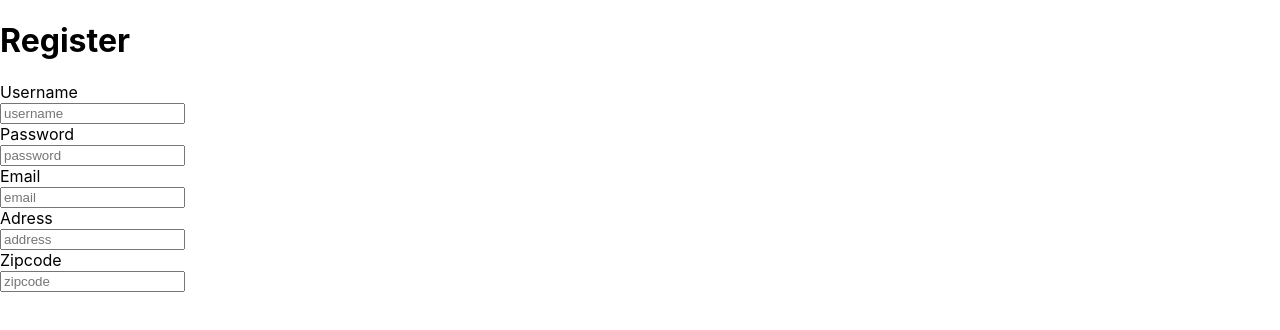
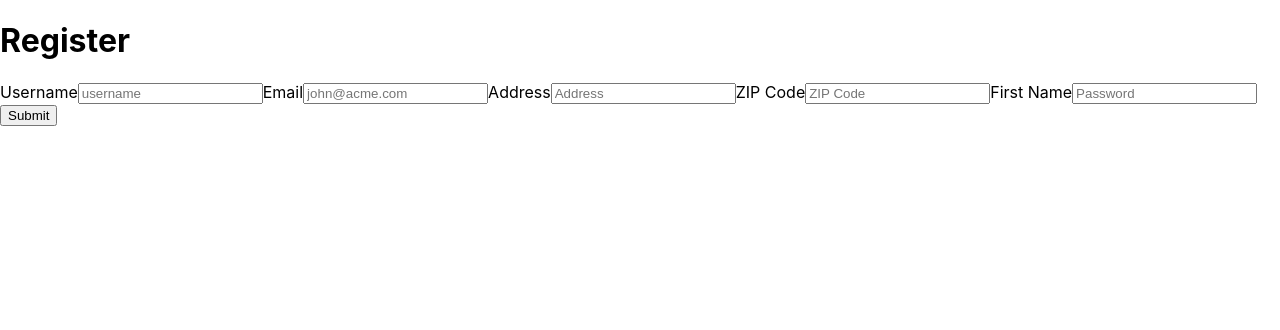
Before and after one commit to braga-felipe/heaps, a Next.js app in the folder client/: page /register in a window 1280 px wide. Shown: the top 330 px of the page. Built offline with nearby package versions, Linux system fonts and the light colour scheme; what urql would draw is missing.

Commit message:
formik-forms-login-register

```diff
--- a/client/src/components/Register/Register.tsx
+++ b/client/src/components/Register/Register.tsx
@@ -1,45 +1,58 @@
 import React from 'react';
-import { Formik, Form } from 'formik';
-import { FormControl, FormLabel } from '@chakra-ui/react';
+import { Formik, Field, Form, FormikHelpers } from 'formik';
 
+interface Values {
+  username: string;
+  email: string;
+  address: string;
+  zipCode: string;
+  password: string;
+
+}
 export default function Register() {
   return (
-    <Formik
-      initialValues={{ username: '', password: '', email: '', address: '', zipcode: '' }}
-      onSubmit={(values) => { console.log(values) }}
-    >
-      {(values, handleChange) => (
+    <div>
+      <h1>Register</h1>
+      <Formik
+        initialValues={{
+          username: '',
+          address: '',
+          zipCode: '',
+          email: '',
+          password: '',
+        }}
+        onSubmit={(
+          values: Values,
+
+        ) => {
+          console.log('values', values);
+
+        }}
+      >
         <Form>
-          <h1>Register</h1>
-          <FormControl>
-            <FormLabel htmlFor='r-username'>Username</FormLabel>
-            <input className='username'
-              value={values.username} onChange={handleChange}
-              id='r-username' placeholder='username'
-            />
-            <FormLabel htmlFor='r-password'>Password</FormLabel>
-            <input className='register-password'
-              value={values.password} onChange={handleChange}
-              id='r-password' placeholder='password'
-            />
-            <FormLabel htmlFor='r-emal'>Email</FormLabel>
-            <input className='register-email'
-              value={values.email} onChange={handleChange}
-              id='r-email' placeholder='email'
-            />
-            <FormLabel htmlFor='r-address'>Adress</FormLabel>
-            <input className='address'
-              value={values.address} onChange={handleChange}
-              id='r-address' placeholder='address'
-            />
-            <FormLabel htmlFor='r-zipcode'>Zipcode</FormLabel>
-            <input className='zipcode'
-              value={values.zipcode} onChange={handleChange}
-              id='r-zipcode' placeholder='zipcode'
-            />
-          </FormControl>
+          <label htmlFor="username">Username</label>
+          <Field id="username" name="username" placeholder="username" />
+
+          <label htmlFor="email">Email</label>
+          <Field
+            id="email"
+            name="email"
+            placeholder="john@acme.com"
+            type="email"
+          />
+
+          <label htmlFor="address">Address</label>
+          <Field id="address" name="address" placeholder="Address" />
+
+          <label htmlFor="zipcode">ZIP Code</label>
+          <Field id="zipcode" name="zipCode" placeholder="ZIP Code" />
+
+          <label htmlFor="password">First Name</label>
+          <Field id="password" name="password" placeholder="Password" type='password' />
+
+          <button type="submit">Submit</button>
         </Form>
-      )}
-    </Formik >
+      </Formik>
+    </div>
   );
 }
```
Also changed, not shown: client/src/components/Login/Login.tsx (+31 -1 lines).
